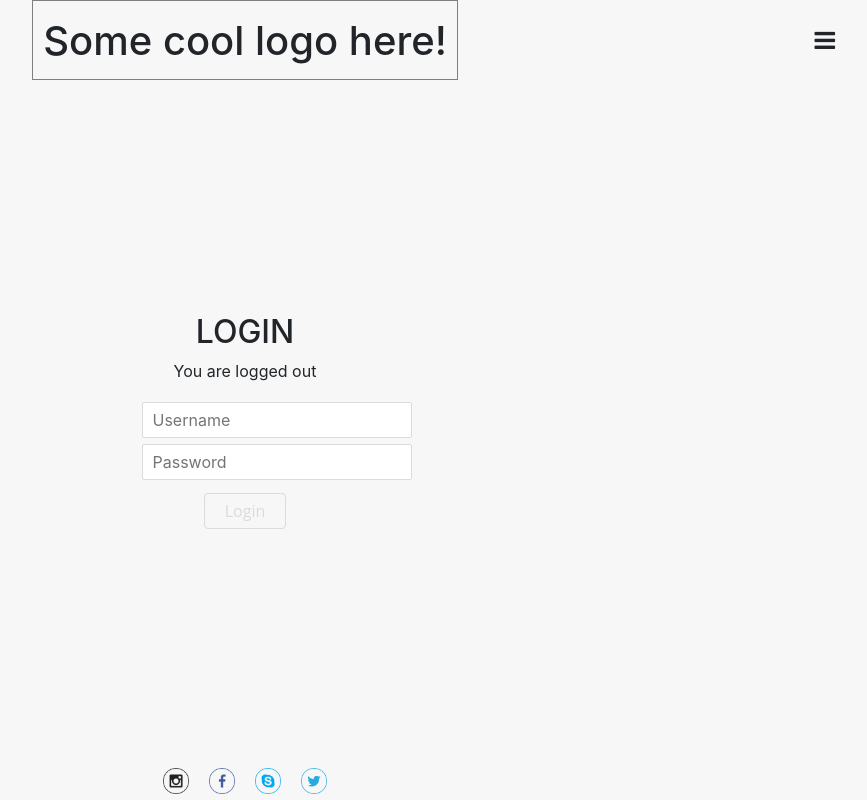
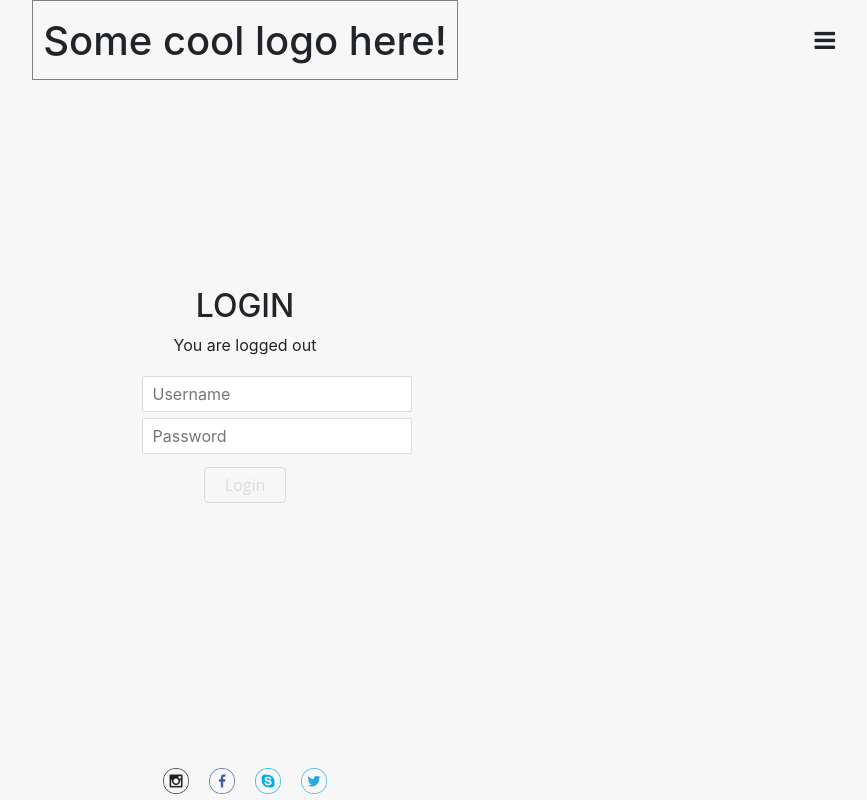
Before and after one commit to Yauheni-Butski/nitka-angular-site, an Angular app: page /login in a window 1280 px wide. Shown: the whole page, without its empty margins (395-1262 px from the left). Built offline with nearby package versions, Linux system fonts and the light colour scheme.

Commit message:
Small UI fix for login page.

```diff
--- a/src/app/auth/login/login.component.scss
+++ b/src/app/auth/login/login.component.scss
@@ -6,7 +6,7 @@
     left: 25%;
     right: 25%;
     top: 50%;
-    margin-top: -87.5px;
+    margin-top: -113.2px;
 
     text-align: center;
 
```
